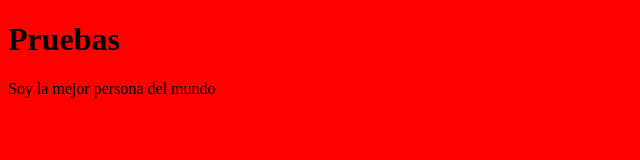
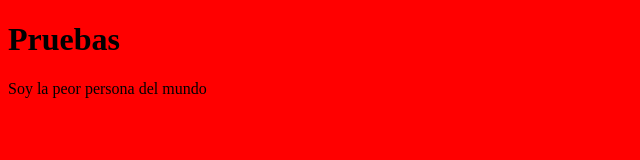
Before and after one commit to Blacksavior24/githubprueba, a plain HTML site: page index.html in a window 1280 px wide. Shown: the full height of the page, 0-640 px from the left. Drawn offline with Linux system fonts and the light colour scheme; files that its build step writes are made by us from their sources.

Commit message:
index correción

```diff
--- a/index.html
+++ b/index.html
@@ -9,6 +9,6 @@
 </head>
 <body>
     <h1>Pruebas</h1>
-    Soy la mejor persona del mundo
+    Soy la peor persona del mundo
 </body>
 </html>
```
